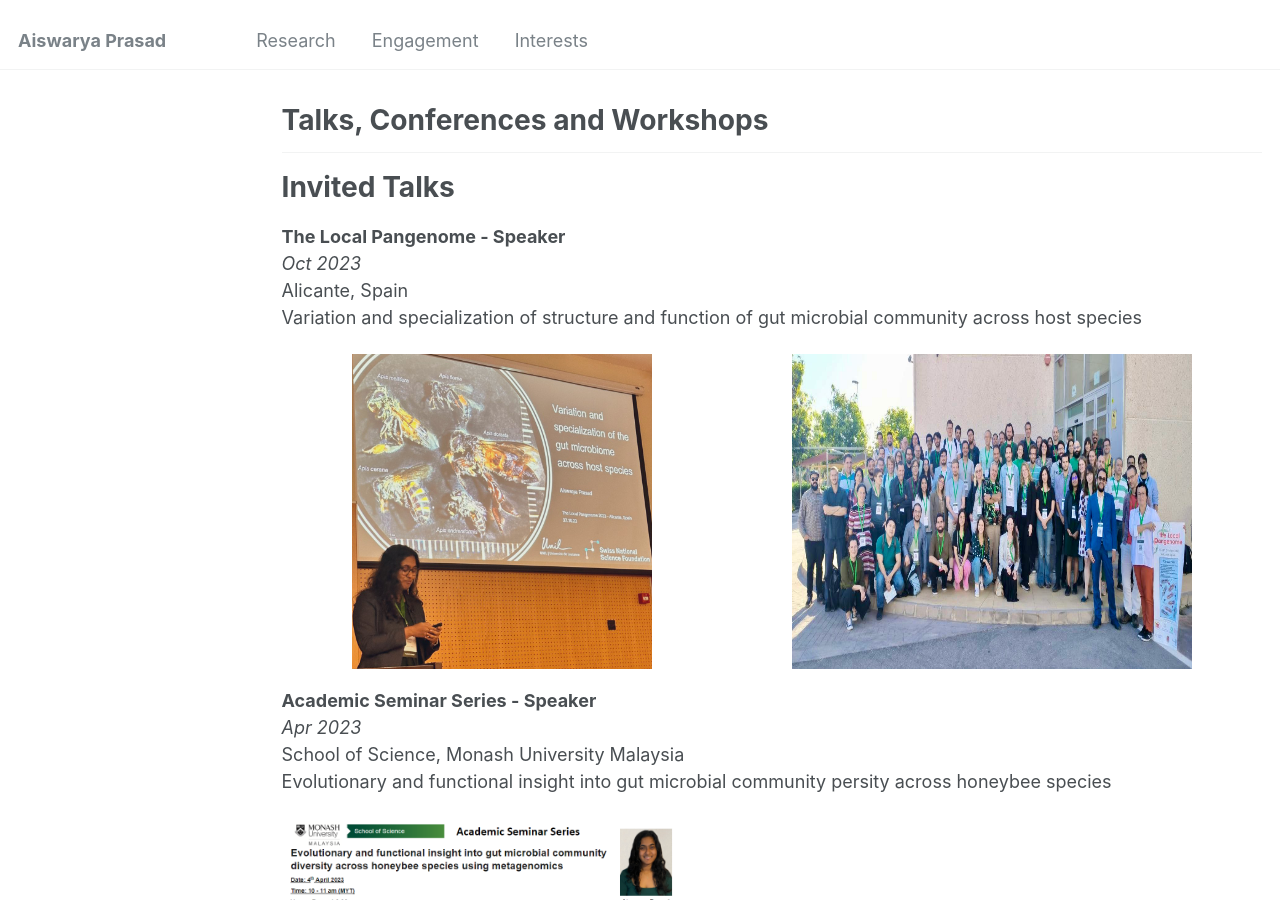
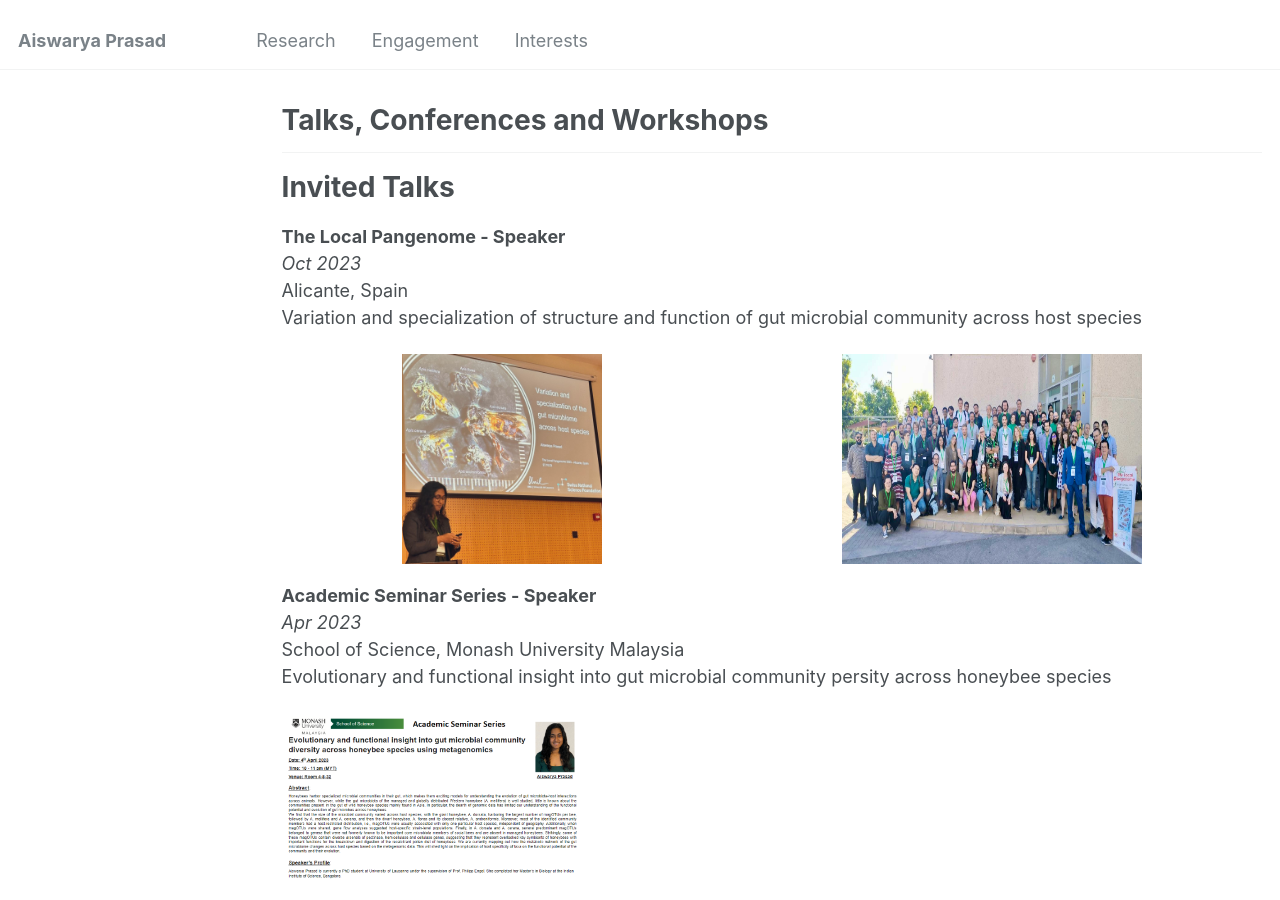
Before and after one commit to Aiswarya-prasad/aiswarya-prasad.github.io, a Jekyll site: the page built from _engagement/talks_and_conferences.md, in a window 1280 px wide and 900 px high. Built offline with Jekyll 4.4.1, drawn with Linux system fonts in a browser that asks for light colours.

Commit message:
Syntax change, squash commit later or just ignore.

```diff
--- a/_engagement/talks_and_conferences.md
+++ b/_engagement/talks_and_conferences.md
@@ -46,8 +46,8 @@ Variation and specialization of structure and function of gut microbial communit
 
 
 <div style="display: flex; justify-content: space-around;">
-  <img src="/images/research/LocalPangenomeConference.jpeg" alt="Aiswarya Prasad presenting her invited talk at the Local Pangenome Conference" width="300" height="350" />
-  <img src="/images/research/LocalPangenomeGroupPicture.jpeg" alt="Aiswarya Prasad with other speakers at the Local Pangenome Conference" width="400" height="350" />
+  <img src="/images/research/LocalPangenomeConference.jpeg" alt="Aiswarya Prasad presenting her invited talk at the Local Pangenome Conference" width="200" height="150" />
+  <img src="/images/research/LocalPangenomeGroupPicture.jpeg" alt="Aiswarya Prasad with other speakers at the Local Pangenome Conference" width="300" height="150" />
 </div>
 
 
@@ -56,7 +56,7 @@ _Apr 2023_ \\
 School of Science, Monash University Malaysia \\
 Evolutionary and functional insight into gut microbial community persity across honeybee species
 
-<img src="/images/research/MonashTalkPoster.PNG" alt="Announcement of Aiswarya Prasad's academic seminar at Monash University Malaysia" width="400" height="300" />
+<img src="/images/research/MonashTalkPoster.PNG" alt="Announcement of Aiswarya Prasad's academic seminar at Monash University Malaysia" width="300" height="150" />
 
 Conferences and Workshops
 ======
@@ -88,4 +88,4 @@ _Aug 2016_ \\
 iGEM team, Indian Institute of Science, Bengaluru, India \\
 Talked about synthetic biology and the iGEM competition to highschool students in Vidya Mandir school, Chennai, India
 
-<img src="/images/research/Vm3iisc.png" alt="Aiswarya Prasad speaking to an auditorium of highschool students" width="300" height="150" />
+<img src="/images/research/Vm3iisc.png" alt="Aiswarya Prasad speaking to an auditorium of highschool students" width="500" height="150" />
```
